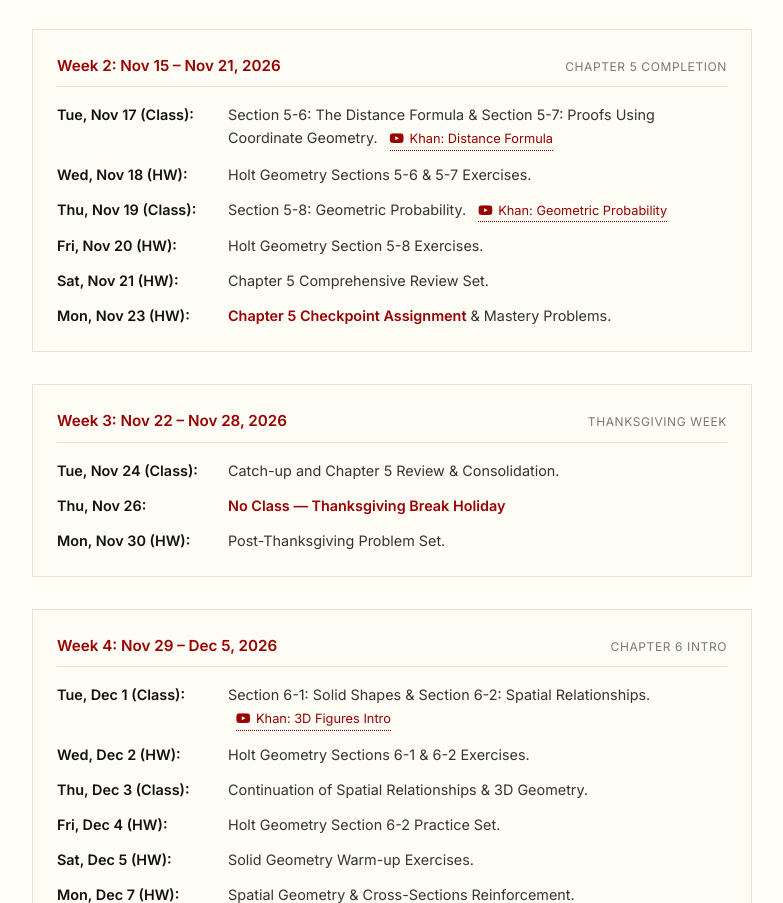
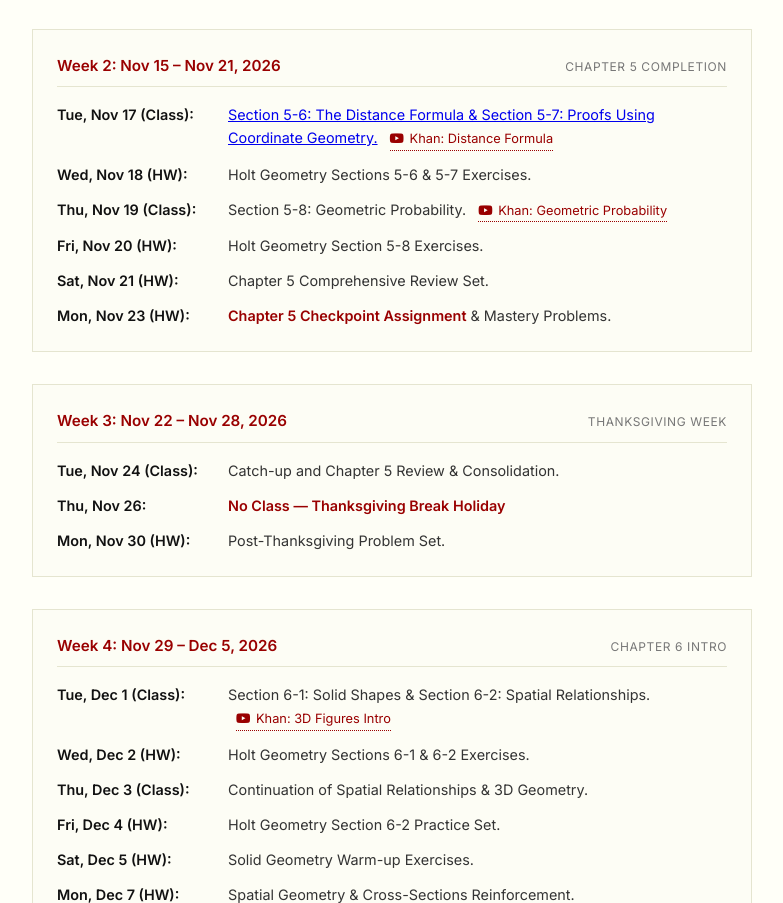
Before and after one commit to williamswick96-coder/GeometryHome, a plain HTML site: page index.html in a window 1280 px wide. Shown: the part 1026-1929 px from the top of the page, without its empty margins (0-783 px from the left). Drawn offline with nearby package versions, Linux system fonts and the light colour scheme; a web font is replaced by a local one.

Commit message:
Add links to resources for Week 2 schedule
Updated schedule item for Week 2 with links.

```diff
--- a/index.html
+++ b/index.html
@@ -391,8 +391,8 @@
                     <ul class="schedule-list">
                         <li class="schedule-item">
                             <span class="day-label">Tue, Nov 17 (Class):</span>
-                            <span class="day-content">
-                                Section 5-6: The Distance Formula &amp; Section 5-7: Proofs Using Coordinate Geometry.
+                            <span class="day-content"><a href="https://drive.google.com/file/d/1IqMpiSQCZALNJuztjkrkz556DV6voOIE/view?usp=sharing" target="_blank" style="text-decoration: underline;">Section 5-6: The Distance Formula &amp; Section 5-7: Proofs Using Coordinate Geometry.</a>
+
                                 <a href="https://www.khanacademy.org/math/geometry/hs-geo-analytic-geometry/hs-geo-distance-and-midpoints" target="_blank" rel="noopener noreferrer" class="video-link"><i class="fa-brands fa-youtube"></i> Khan: Distance Formula</a>
                             </span>
                         </li>
```
